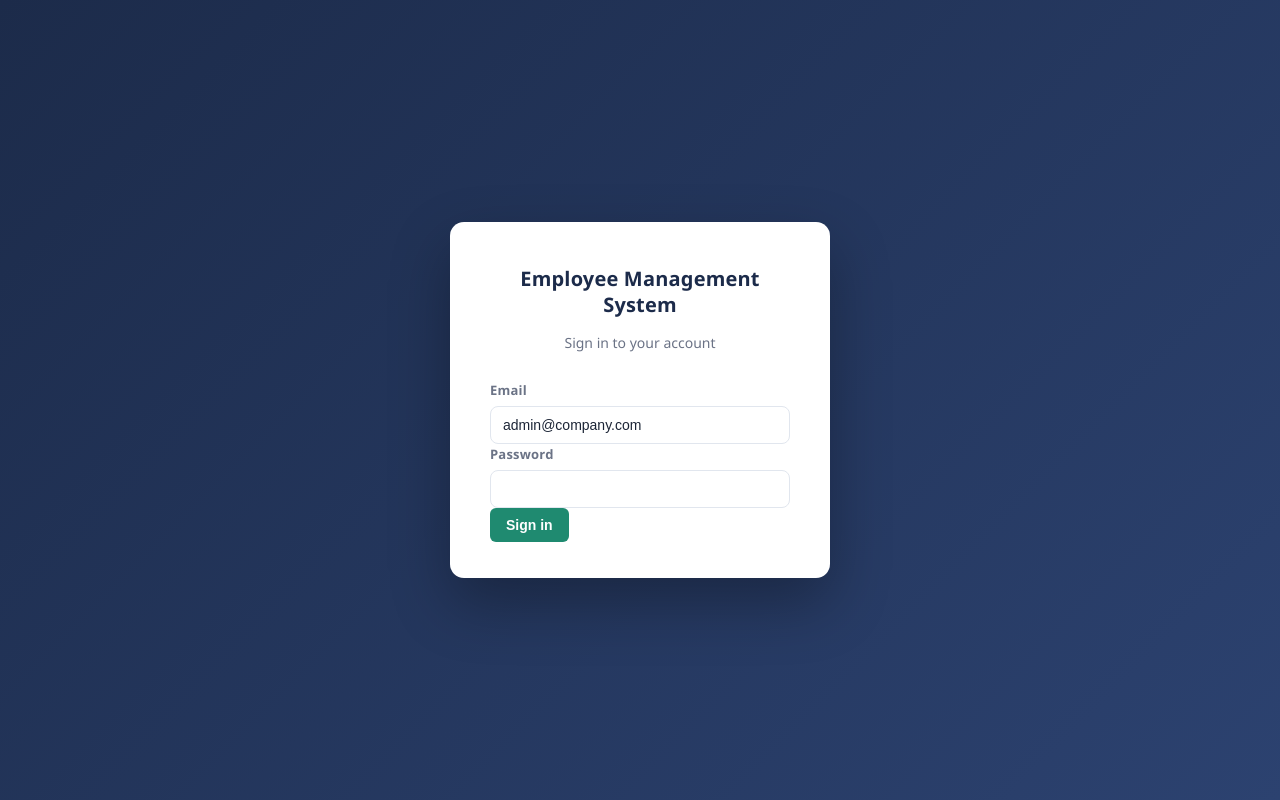
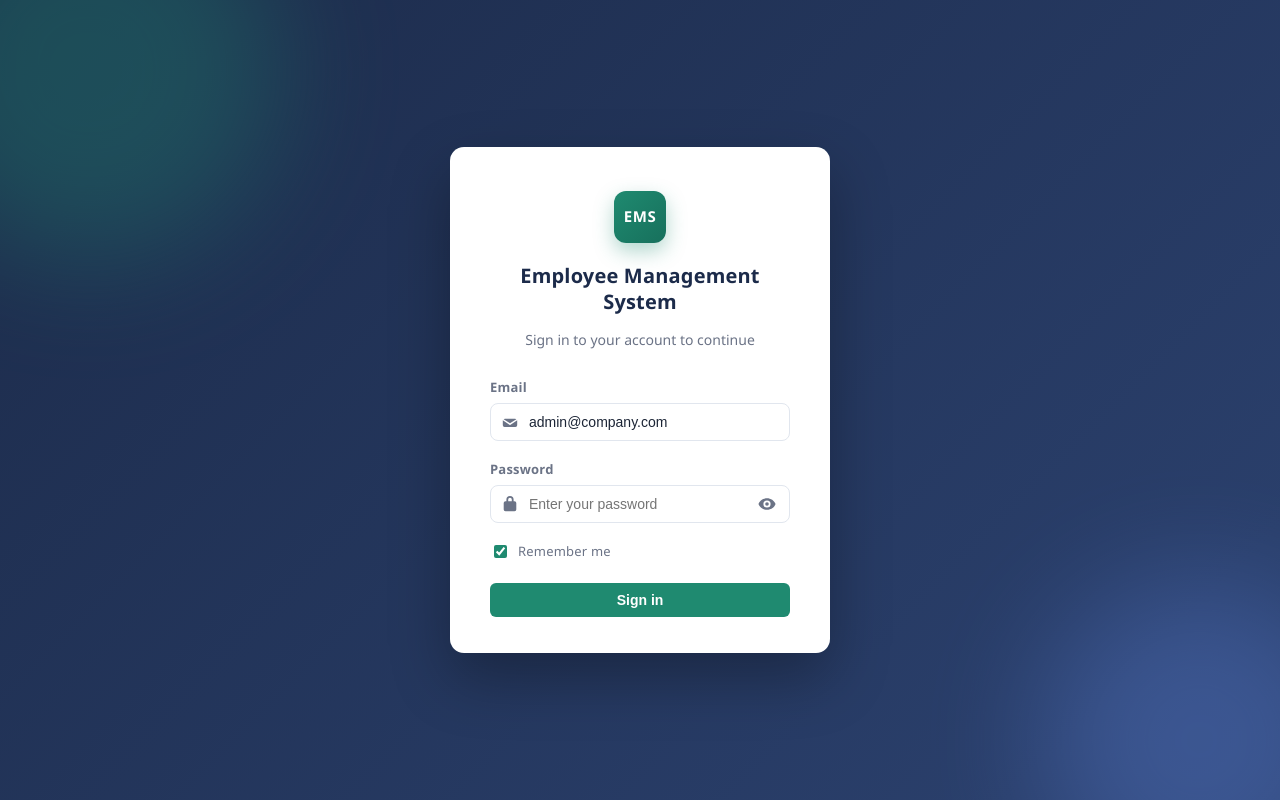
Before and after one commit to 05-amit/employee-management-system, a React (Vite) app in the folder frontend/: page /login in a window 1280 px wide. Built offline with nearby package versions, Linux system fonts and the light colour scheme.

Commit message:
Update Login.jsx

```diff
--- a/frontend/src/pages/Login.jsx
+++ b/frontend/src/pages/Login.jsx
@@ -5,8 +5,10 @@ import api from '../api/axios';
 export default function Login() {
   const [email, setEmail] = useState('admin@company.com');
   const [password, setPassword] = useState('');
+  const [showPassword, setShowPassword] = useState(false);
   const [error, setError] = useState('');
   const [loading, setLoading] = useState(false);
+  const [shake, setShake] = useState(false);
   const navigate = useNavigate();
 
   async function handleSubmit(e) {
@@ -20,6 +22,8 @@ export default function Login() {
       navigate('/');
     } catch (err) {
       setError(err.response?.data?.message || 'Login failed. Please try again.');
+      setShake(true);
+      setTimeout(() => setShake(false), 500);
     } finally {
       setLoading(false);
     }
@@ -27,31 +31,100 @@ export default function Login() {
 
   return (
     <div className="auth-page">
-      <form className="auth-card" onSubmit={handleSubmit}>
+      <div className="auth-blob auth-blob-1" />
+      <div className="auth-blob auth-blob-2" />
+
+      <form
+        className={`auth-card${shake ? ' auth-card-shake' : ''}`}
+        onSubmit={handleSubmit}
+        noValidate
+      >
+        <div className="auth-logo">EMS</div>
         <h1>Employee Management System</h1>
-        <p className="auth-subtitle">Sign in to your account</p>
+        <p className="auth-subtitle">Sign in to your account to continue</p>
 
-        {error && <div className="alert alert-error">{error}</div>}
+        {error && (
+          <div className="alert alert-error" role="alert">
+            <svg viewBox="0 0 20 20" fill="currentColor" className="alert-icon">
+              <path fillRule="evenodd" d="M10 18a8 8 0 100-16 8 8 0 000 16zm.75-11.5a.75.75 0 00-1.5 0v4a.75.75 0 001.5 0v-4zM10 13.5a1 1 0 100-2 1 1 0 000 2z" clipRule="evenodd" />
+            </svg>
+            <span>{error}</span>
+          </div>
+        )}
 
-        <label>Email</label>
+        <div className="field-group">
+          <label htmlFor="email">Email</label>
+          <div className="input-with-icon">
+            <svg viewBox="0 0 20 20" fill="currentColor" className="input-icon">
+              <path d="M2.94 6.94a2 2 0 011.4-.57h11.32a2 2 0 011.4.57L10 11.5 2.94 6.94z" />
+              <path d="M18 8.12l-7.4 4.94a1 1 0 01-1.2 0L2 8.12V13.5a2 2 0 002 2h12a2 2 0 002-2V8.12z" />
+            </svg>
             <input
+              id="email"
               type="email"
+              autoComplete="email"
               value={email}
               onChange={(e) => setEmail(e.target.value)}
+              placeholder="you@company.com"
               required
             />
+          </div>
+        </div>
 
-        <label>Password</label>
+        <div className="field-group">
+          <label htmlFor="password">Password</label>
+          <div className="input-with-icon">
+            <svg viewBox="0 0 20 20" fill="currentColor" className="input-icon">
+              <path fillRule="evenodd" d="M10 1a4 4 0 00-4 4v2H5a2 2 0 00-2 2v7a2 2 0 002 2h10a2 2 0 002-2V9a2 2 0 00-2-2h-1V5a4 4 0 00-4-4zm2 6V5a2 2 0 10-4 0v2h4z" clipRule="evenodd" />
+            </svg>
             <input
-          type="password"
+              id="password"
+              type={showPassword ? 'text' : 'password'}
+              autoComplete="current-password"
               value={password}
               onChange={(e) => setPassword(e.target.value)}
+              placeholder="Enter your password"
               required
             />
+            <button
+              type="button"
+              className="input-toggle"
+              onClick={() => setShowPassword((v) => !v)}
+              aria-label={showPassword ? 'Hide password' : 'Show password'}
+              tabIndex={-1}
+            >
+              {showPassword ? (
+                <svg viewBox="0 0 20 20" fill="currentColor" className="input-icon">
+                  <path fillRule="evenodd" d="M3.28 2.22a.75.75 0 00-1.06 1.06l14.5 14.5a.75.75 0 101.06-1.06l-1.62-1.62A11.05 11.05 0 0019.5 10c-1.4-3.9-5.3-6.5-9.5-6.5-1.6 0-3.13.38-4.48 1.06L3.28 2.22zm4.66 4.66a4 4 0 015.18 5.18L7.94 6.88zM10 4.5c1.62 0 3.13.38 4.48 1.06l-1.55 1.55a4.5 4.5 0 00-5.92 5.92l-2.1 2.1A11.9 11.9 0 01.5 10c1.4-3.9 5.3-5.5 9.5-5.5z" clipRule="evenodd" />
+                </svg>
+              ) : (
+                <svg viewBox="0 0 20 20" fill="currentColor" className="input-icon">
+                  <path d="M10 3.5C5.8 3.5 1.9 6.1.5 10c1.4 3.9 5.3 6.5 9.5 6.5s8.1-2.6 9.5-6.5C18.1 6.1 14.2 3.5 10 3.5zM10 14a4 4 0 110-8 4 4 0 010 8z" />
+                  <path d="M10 8a2 2 0 100 4 2 2 0 000-4z" />
+                </svg>
+              )}
+            </button>
+          </div>
+        </div>
 
-        <button className="btn btn-primary" type="submit" disabled={loading}>
-          {loading ? 'Signing in…' : 'Sign in'}
+        <div className="auth-row">
+          <label className="checkbox-label">
+            <input type="checkbox" defaultChecked />
+            <span>Remember me</span>
+          </label>
+        </div>
+
+        <button className="btn btn-primary btn-block" type="submit" disabled={loading}>
+          {loading ? (
+            <span className="btn-loading">
+              <span className="spinner" />
+              Signing in…
+            </span>
+          ) : (
+            'Sign in'
+          )}
         </button>
+
 
       </form>
     </div>
```
Lines whose indentation alone changed are shown as unchanged.
